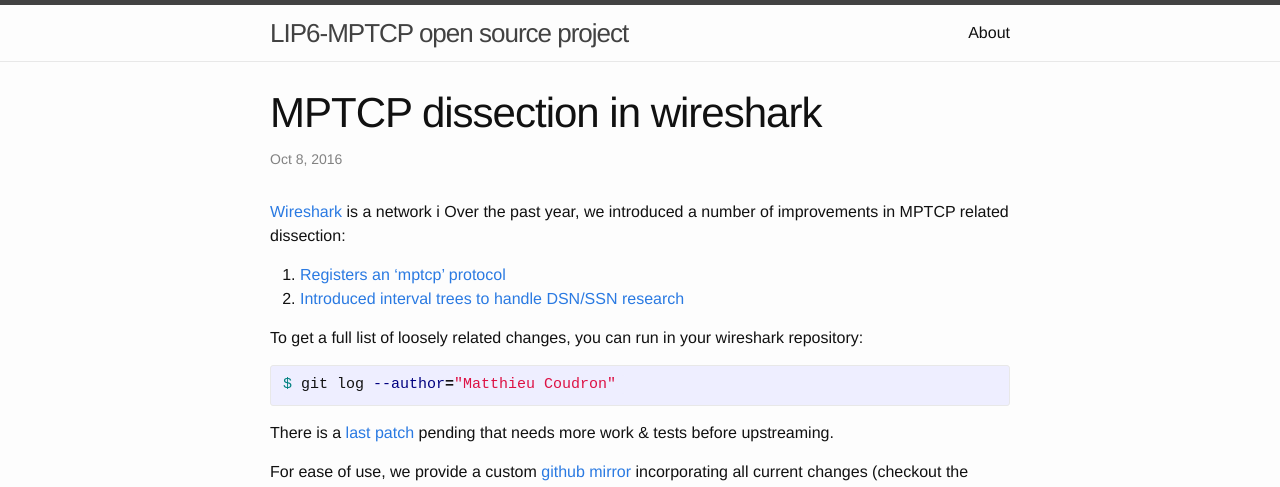
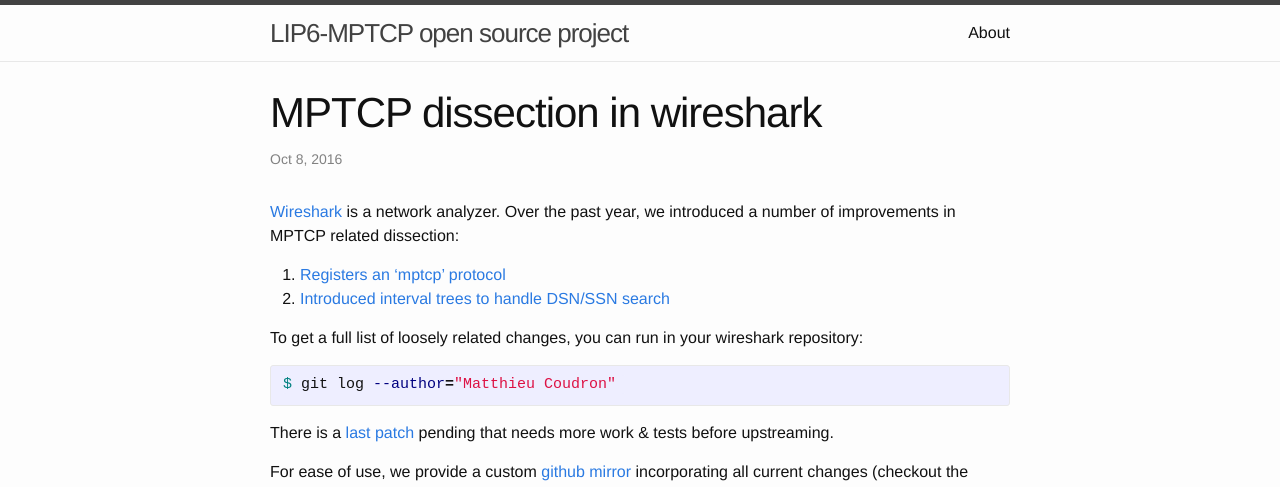
Before and after one commit to FREELANCER2017/lip6-mptcp.github.io, a Jekyll site: the page built from _posts/2016-01-26-wireshark-presentation.markdown, in a window 1280 px wide. Shown: the top 487 px of the page. Built offline with Jekyll 4.4.1, drawn with Linux system fonts in a browser that asks for light colours; comment, search, counter and statistics services are not loaded.

Commit message:
Update 2016-01-26-wireshark-presentation.markdown

```diff
--- a/_posts/2016-01-26-wireshark-presentation.markdown
+++ b/_posts/2016-01-26-wireshark-presentation.markdown
@@ -5,11 +5,11 @@ date:   2016-10-08 14:00:27
 categories: mptcp wireshark
 ---
 
-[Wireshark] is a network i
+[Wireshark] is a network analyzer.
 Over the past year, we introduced a number of improvements in MPTCP related dissection:
 
 1. [Registers an 'mptcp' protocol](https://code.wireshark.org/review/10577)
-2. [Introduced interval trees to handle DSN/SSN research](https://code.wireshark.org/review/#/c/11714/)
+2. [Introduced interval trees to handle DSN/SSN search](https://code.wireshark.org/review/#/c/11714/)
 
 To get a full list of loosely related changes, you can run in your wireshark repository:
 {% highlight bash %}
```
